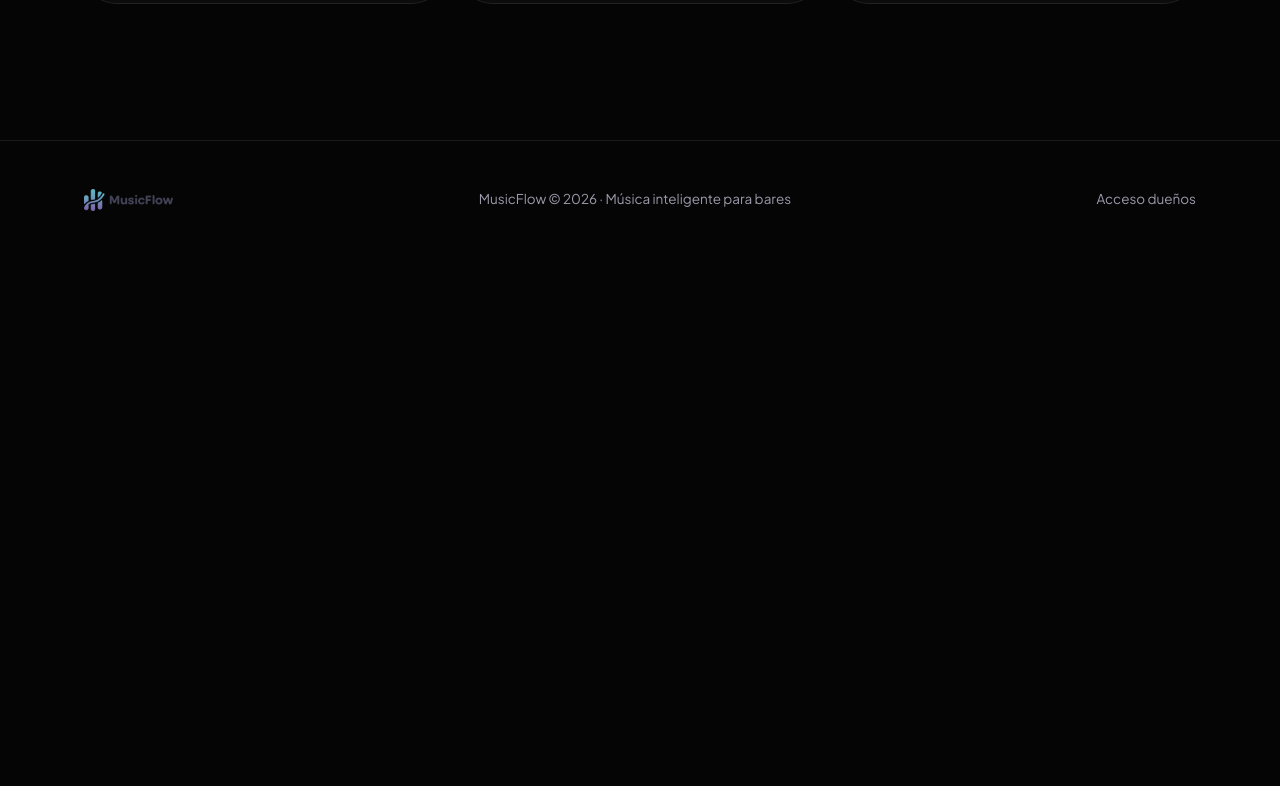
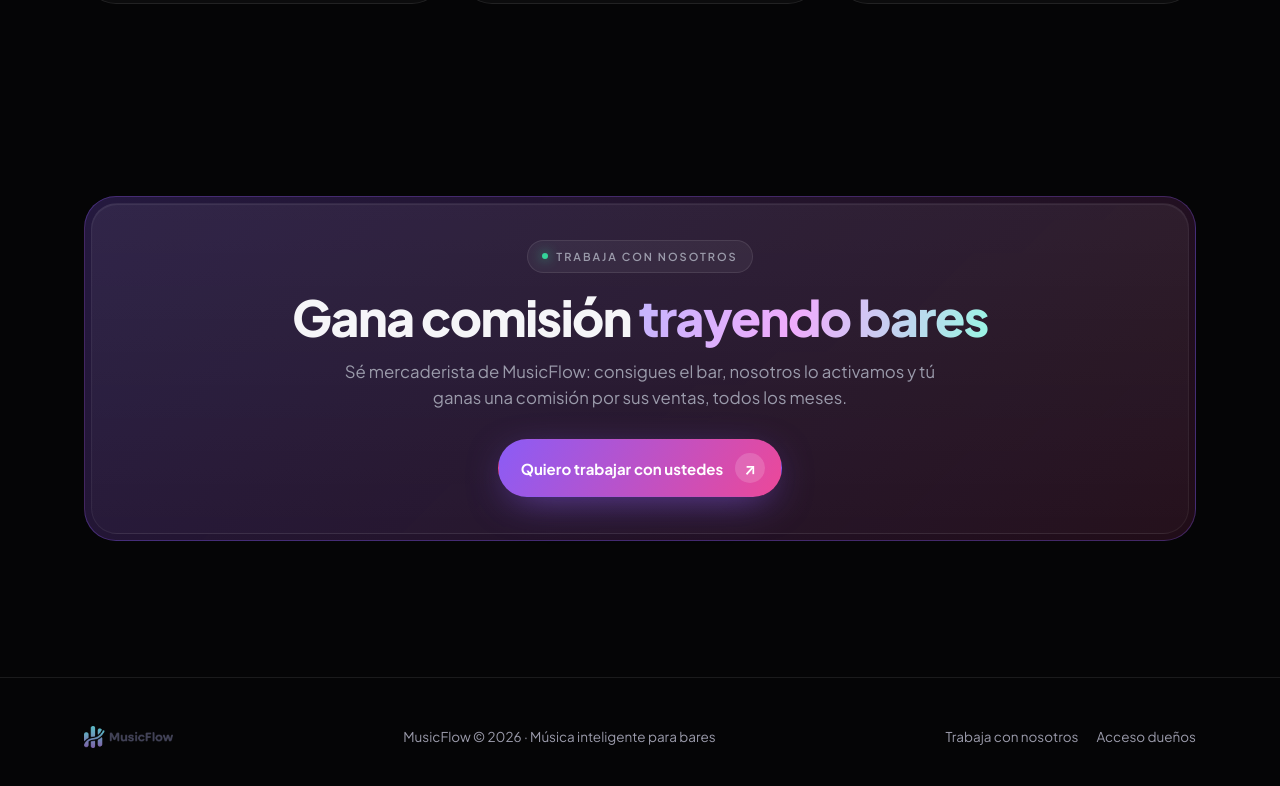
Before and after one commit to sebasflorez16/flowmusic, a React (Vite) app in the folder landing/: page / in a window 1280 px wide. Shown: the part 5972-6758 px from the top of the page. Before the commit the page ends 6243 px from the top, so only its background shows below. Built offline with nearby package versions, Linux system fonts and the light colour scheme; no server answers.

Commit message:
feat(landing): seccion 'Trabaja con nosotros' para mercaderistas (WhatsApp con mensaje)
- Nueva seccion destacada para captar mercaderistas
- Boton a WhatsApp con mensaje predeterminado para etiquetarlos
- Enlace en el footer

```diff
--- a/landing/src/App.tsx
+++ b/landing/src/App.tsx
@@ -7,6 +7,10 @@ const PHONE = '+57 320 207 4066'
 
 const WA_LINK = `https://wa.me/${WHATSAPP}?text=${encodeURIComponent(
   'Hola, quiero MusicFlow en mi bar',
+)}`
+
+const WA_JOIN = `https://wa.me/${WHATSAPP}?text=${encodeURIComponent(
+  'Hola MusicFlow, me gustaría trabajar con ustedes como mercaderista',
 )}`
 
 /** Revela los elementos al entrar en pantalla (fade-up con blur). */
@@ -525,13 +529,42 @@ export default function App() {
             </div>
           </div>
         </section>
+
+        {/* Trabaja con nosotros */}
+        <section id="trabaja">
+          <div className="wrap">
+            <div className="shell join" data-reveal>
+              <div className="core pad-lg join-inner">
+                <span className="eyebrow">
+                  <span className="dot" /> Trabaja con nosotros
+                </span>
+                <h2 style={{ marginTop: 18 }}>
+                  Gana comisión <span className="grad">trayendo bares</span>
+                </h2>
+                <p className="sub">
+                  Sé mercaderista de MusicFlow: consigues el bar, nosotros lo activamos y tú ganas una
+                  comisión por sus ventas, todos los meses.
+                </p>
+                <div className="actions">
+                  <a className="btn" href={WA_JOIN} target="_blank" rel="noreferrer">
+                    Quiero trabajar con ustedes
+                    <span className="ico">↗</span>
+                  </a>
+                </div>
+              </div>
+            </div>
+          </div>
+        </section>
       </main>
 
       <footer>
         <div className="wrap footer-grid">
           <img src="/logo-letra.png" alt="MusicFlow" />
           <span>MusicFlow © {new Date().getFullYear()} · Música inteligente para bares</span>
-          <a href={DASHBOARD_URL}>Acceso dueños</a>
+          <div style={{ display: 'flex', gap: 18 }}>
+            <a href="#trabaja">Trabaja con nosotros</a>
+            <a href={DASHBOARD_URL}>Acceso dueños</a>
+          </div>
         </div>
       </footer>
     </>
--- a/landing/src/index.css
+++ b/landing/src/index.css
@@ -650,6 +650,27 @@ h3 {
 }
 
 /* --------------------------------------------------------------------- */
+/* Trabaja con nosotros                                                   */
+/* --------------------------------------------------------------------- */
+.join {
+  background: linear-gradient(135deg, rgba(139, 92, 246, 0.24), rgba(236, 72, 153, 0.12));
+  border-color: rgba(139, 92, 246, 0.32);
+}
+.join .core {
+  background: linear-gradient(180deg, rgba(255, 255, 255, 0.06), rgba(255, 255, 255, 0.02));
+}
+.join-inner {
+  text-align: center;
+}
+.join .sub {
+  margin: 16px auto 0;
+}
+.join .actions {
+  justify-content: center;
+  margin-top: 28px;
+}
+
+/* --------------------------------------------------------------------- */
 /* Scroll reveal                                                          */
 /* --------------------------------------------------------------------- */
 [data-reveal] {
```
